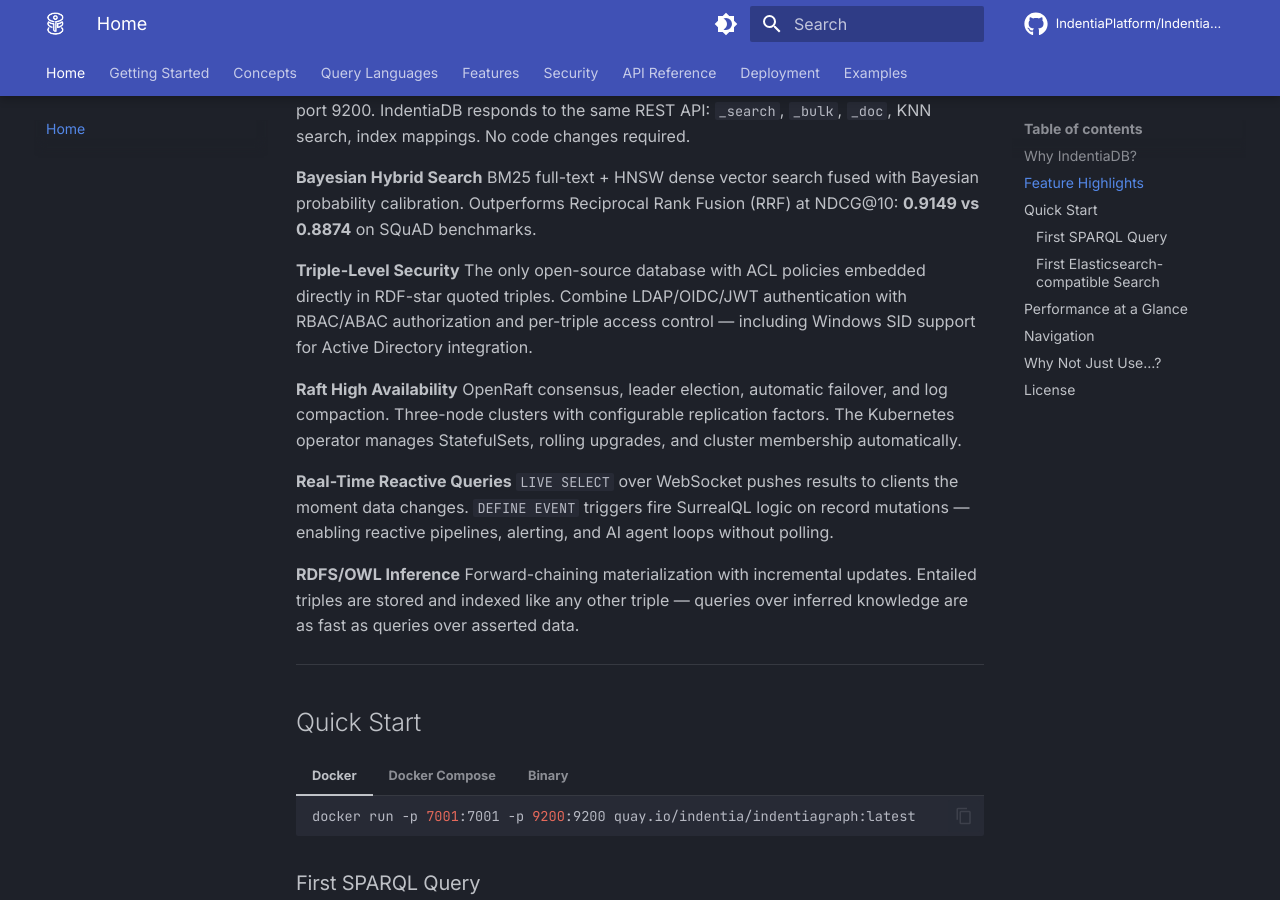
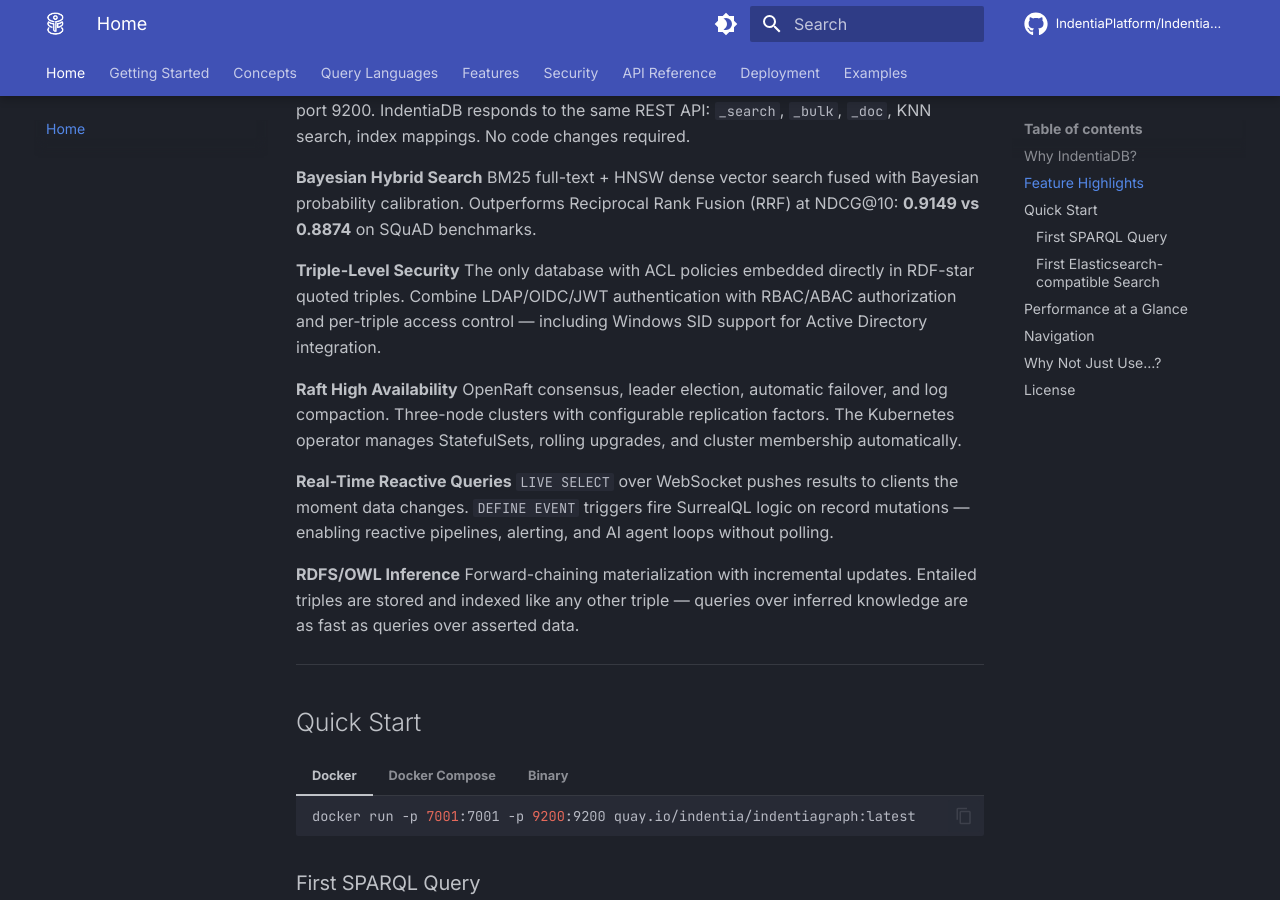
Before and after one commit to IndentiaPlatform/IndentiaDB, an MkDocs documentation site: the page built from docs/index.md, in a window 1280 px wide and 900 px high, scrolled down 940 px. Built offline with MkDocs 1.6.1 and Material for MkDocs 9.7.7, drawn with Linux system fonts in a browser that asks for light colours; comment, search, counter and statistics services are not loaded; the version menu is left out.

Commit message:
docs: remove open-source claims and build-from-source installation option
- Remove all references to IndentiaDB being open-source
- Remove 'Build from source' prerequisite tab and installation table row

Co-Authored-By: Claude Sonnet 4.6 <noreply@anthropic.com>

```diff
--- a/docs/index.md
+++ b/docs/index.md
@@ -29,7 +29,7 @@ Drop the ES client into your existing stack and point it at port 9200. IndentiaD
 BM25 full-text + HNSW dense vector search fused with Bayesian probability calibration. Outperforms Reciprocal Rank Fusion (RRF) at NDCG@10: **0.9149 vs 0.8874** on SQuAD benchmarks.
 
 **Triple-Level Security**
-The only open-source database with ACL policies embedded directly in RDF-star quoted triples. Combine LDAP/OIDC/JWT authentication with RBAC/ABAC authorization and per-triple access control — including Windows SID support for Active Directory integration.
+The only database with ACL policies embedded directly in RDF-star quoted triples. Combine LDAP/OIDC/JWT authentication with RBAC/ABAC authorization and per-triple access control — including Windows SID support for Active Directory integration.
 
 **Raft High Availability**
 OpenRaft consensus, leader election, automatic failover, and log compaction. Three-node clusters with configurable replication factors. The Kubernetes operator manages StatefulSets, rolling upgrades, and cluster membership automatically.
```
Also changed, not shown: docs/getting-started/index.md (+0 -9 lines), docs/security/acl.md (+1 -1 lines), docs/security/index.md (+1 -1 lines).
